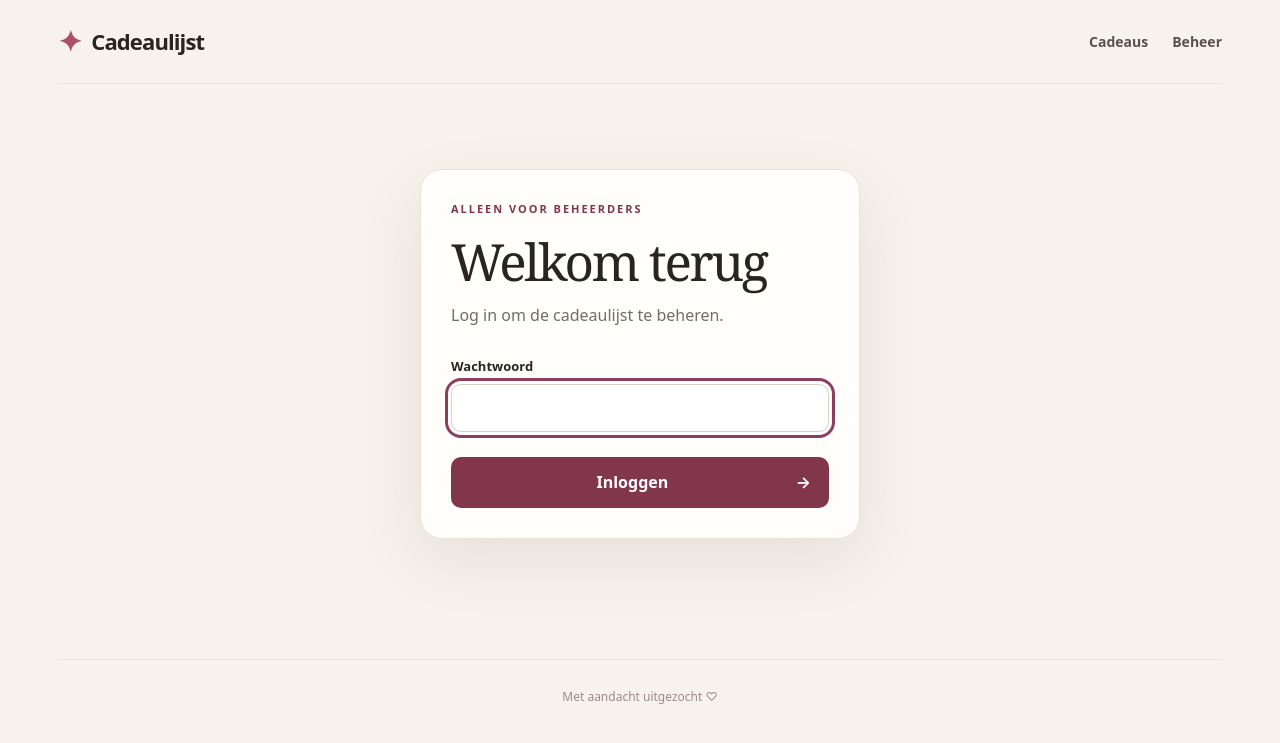
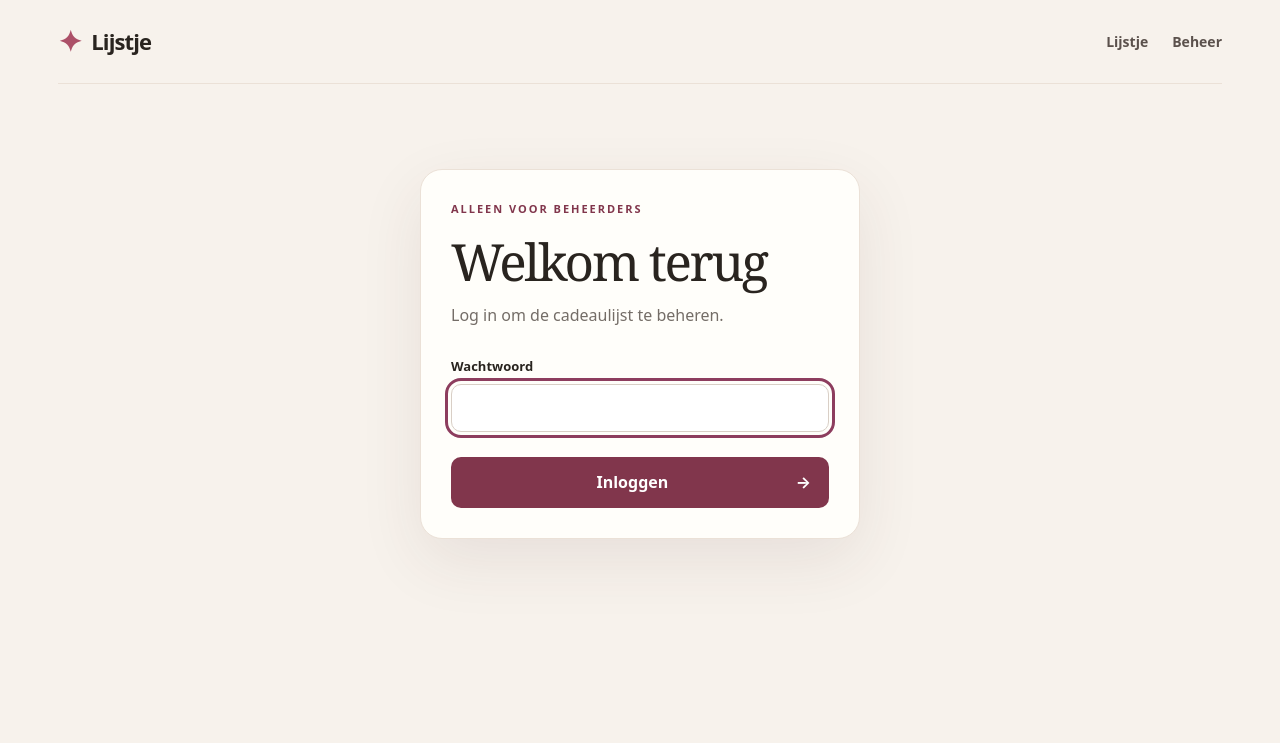
Before and after one commit to averyw2003/project16, a Flask app: page /login in a window 1280 px wide. Shown: the top 743 px of the page. Run offline with Flask 3, Linux system fonts and the light colour scheme; parts of the project's set-up code (start-up, migrations or seed data) failed here and were passed over.

Commit message:
changed_base

```diff
--- a/templates/base.html
+++ b/templates/base.html
@@ -4,29 +4,62 @@
   <meta charset="utf-8">
   <meta name="viewport" content="width=device-width, initial-scale=1">
   <meta name="theme-color" content="#f7f2ec">
-  <title>{% block title %}Cadeaulijst{% endblock %}</title>
-  <link rel="stylesheet" href="{{ url_for('static', filename='css/style.css') }}">
-  <script src="{{ url_for('static', filename='js/app.js') }}" defer></script>
+
+  <title>{% block title %}Lijstje{% endblock %}</title>
+
+  <link
+    rel="stylesheet"
+    href="{{ url_for('static', filename='css/style.css', v='20261028') }}"
+  >
+
+  <script
+    src="{{ url_for('static', filename='js/app.js', v='20261028') }}"
+    defer
+  ></script>
 </head>
+
 <body>
   <div class="site-shell">
     <header class="topbar">
-      <a class="brand" href="{{ url_for('index') }}" aria-label="Naar de cadeaulijst"><span class="brand-mark" aria-hidden="true">✦</span> Cadeaulijst</a>
+      <a
+        class="brand"
+        href="{{ url_for('index') }}"
+        aria-label="Naar het lijstje"
+      >
+        <span class="brand-mark" aria-hidden="true">✦</span>
+        Lijstje
+      </a>
+
       <nav aria-label="Hoofdnavigatie">
-        <a href="{{ url_for('index') }}">Cadeaus</a>
+        <a href="{{ url_for('index') }}">Lijstje</a>
+
         {% if session.get('authenticated') %}
           <a href="{{ url_for('admin') }}">Beheer</a>
-          <form method="post" action="{{ url_for('logout') }}" class="nav-form">
-            <input type="hidden" name="csrf_token" value="{{ csrf_token() }}">
-            <button type="submit" class="nav-button">Uitloggen</button>
+
+          <form
+            method="post"
+            action="{{ url_for('logout') }}"
+            class="nav-form"
+          >
+            <input
+              type="hidden"
+              name="csrf_token"
+              value="{{ csrf_token() }}"
+            >
+
+            <button type="submit" class="nav-button">
+              Uitloggen
+            </button>
           </form>
         {% else %}
           <a href="{{ url_for('login') }}">Beheer</a>
         {% endif %}
       </nav>
     </header>
-    <main id="main-content">{% block content %}{% endblock %}</main>
-    <footer class="site-footer">Met aandacht uitgezocht ♡</footer>
+
+    <main id="main-content">
+      {% block content %}{% endblock %}
+    </main>
   </div>
 </body>
 </html>
```
